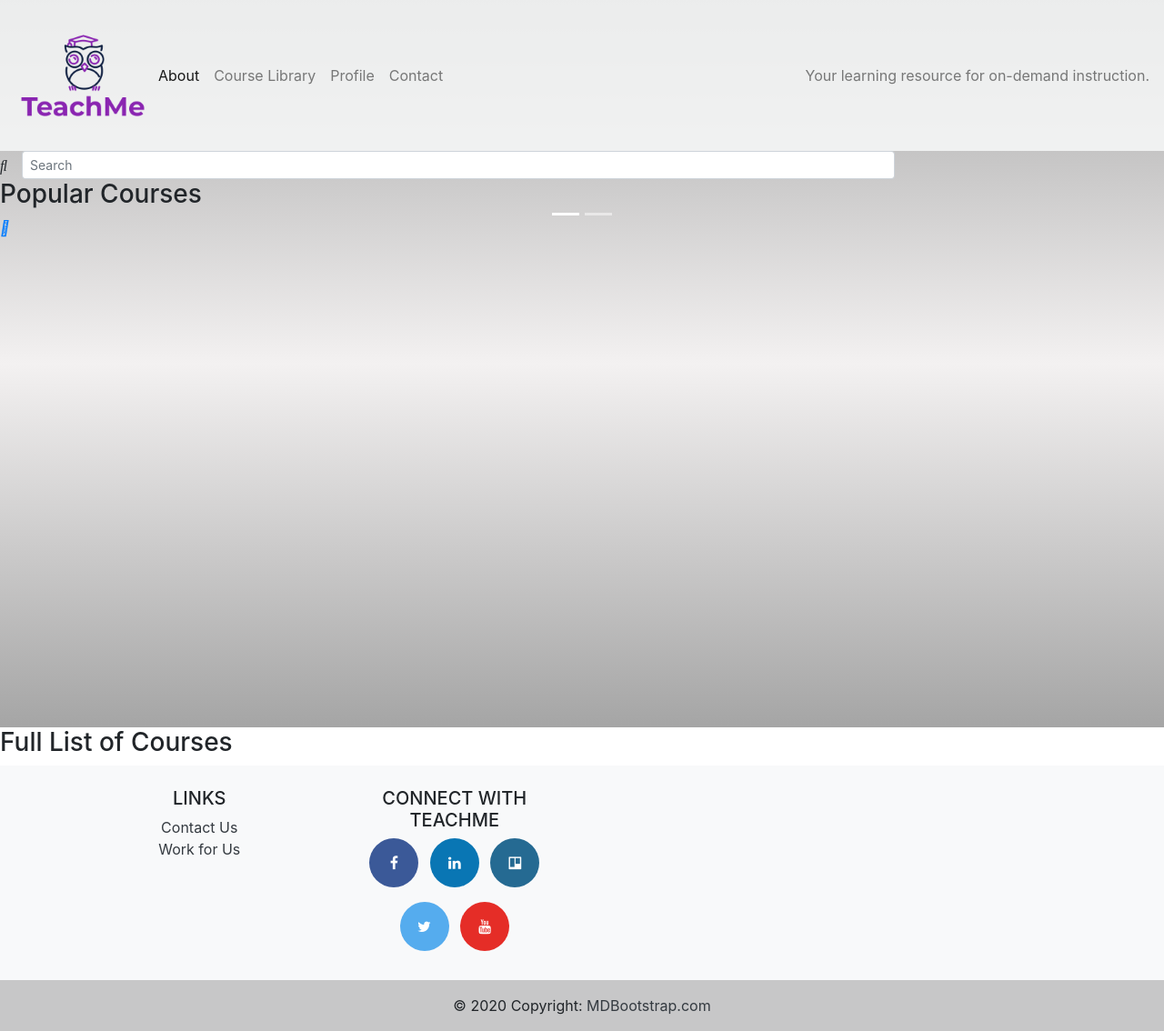
After one commit to Purposefully/TeachMe, a Django app: template lms_app/templates/course_library.html in a window 1280 px wide. The commit adds this page. Shown: the whole page at 91% size. Run offline with Django 3.2, Linux system fonts and the light colour scheme; the template is opened without the code that fills it, so the values that code supplies are empty; some libraries are stand-ins or nearby versions.

Commit message:
added course_library.html, edited index, profile & added/fixed css in static file

```diff
--- a/lms_app/static/css/style.css
+++ b/lms_app/static/css/style.css
@@ -1,7 +1,14 @@
 @import url("//maxcdn.bootstrapcdn.com/font-awesome/4.3.0/css/font-awesome.min.css");
 
-#wrapper {
+#index_wrapper {
     background-image: url("/static/img/susan-yin-2JIvboGLeho-unsplash.jpg");
+    background-size: cover;
+    vertical-align: top;
+    width: 100%;
+    height: 800px;
+}
+#other_wrapper {
+    background-image: linear-gradient(rgb(165, 165, 165), rgb(243, 241, 241), rgb(165, 165, 165));
     background-size: cover;
     vertical-align: top;
     width: 100%;
@@ -42,6 +49,11 @@
       border-style: inset;
   }
 
+  /* search bar */
+  .active-purple input[type=text] {
+    border-bottom: 1px solid #8A25B1;
+    box-shadow: 0 1px 0 0 #8A25B1;
+  }
 
 /* social media buttons in footer */
 /* source: https://codepen.io/codename065/pen/doyRNw/*/
@@ -62,8 +74,7 @@ a.btn-social,
     width: 54px;
 }
 
-.btn-social .fa,.btn-social i
-{
+.btn-social .fa,.btn-social i {
     backface-visibility: hidden;
     moz-backface-visibility: hidden;
     ms-transform: scale(1);
@@ -74,66 +85,72 @@ a.btn-social,
     webkit-transform: scale(1);
     webkit-transition: all .25s;
 }
-.btn-social:hover,.btn-social:focus
-{
+
+.btn-social:hover,.btn-social:focus {
     color: #fff;
     outline: none;
     text-decoration: none;
 }
-.btn-social:hover .fa,.btn-social:focus .fa,.btn-social:hover i,.btn-social:focus i
-{
+.btn-social:hover .fa,.btn-social:focus .fa,.btn-social:hover i,.btn-social:focus i {
     ms-transform: scale(1.3);
     o-transform: scale(1.3);
     transform: scale(1.3);
     webkit-transform: scale(1.3);
 }
 
-.btn-social.btn-sm
+.btn-social.btn-xs
 {
+    font-size: 9px;
+    height: 24px;
+    line-height: 13px;
+    margin: 6px 2px;
+    width: 24px;
+}
+/* .btn-social.btn-sm {
     font-size: 13px;
     height: 36px;
     line-height: 18px;
     margin: 6px 2px;
     width: 36px;
-}
-.btn-facebook
-{
+} */
+
+.btn-facebook {
     background-color: #3b5998;
 }
-.btn-facebook:hover
-{
+
+.btn-facebook:hover {
     background-color: #4c70ba;
+}
 
-.btn-linkedin
-{
+.btn-linkedin {
     background-color: #0976b4;
 }
-.btn-linkedin:hover
-{
+
+.btn-linkedin:hover {
     background-color: #0b96e5;
+}
 
-.btn-trello
-{
+.btn-trello {
     background-color: #256a92;
 }
-.btn-trello:hover
-{
+
+.btn-trello:hover {
     background-color: #2f88bb;
+}
 
-.btn-twitter
-{
+.btn-twitter {
     background-color: #55acee;
 }
-.btn-twitter:hover
-{
+
+.btn-twitter:hover {
     background-color: #83c3f3;
+}
 
-.btn-youtube
-{
+.btn-youtube {
     background-color: #e52d27;
 }
-.btn-youtube:hover
-{
+.btn-youtube:hover {
     background-color: #ea5955;
 }
+
 /* social media buttons end */
--- /dev/null
+++ b/lms_app/templates/course_library.html
@@ -0,0 +1,173 @@
+<!DOCTYPE html>
+<html lang="en">
+<head>
+    <meta charset="UTF-8">
+    <meta name="viewport" content="width=device-width, initial-scale=1.0">
+    <title>Course Library</title>
+    {% load static %}
+    <link rel="stylesheet" href="{% static 'css/style.css' %}">
+    <link rel="stylesheet" href="https://stackpath.bootstrapcdn.com/bootstrap/4.4.1/css/bootstrap.min.css" integrity="sha384-Vkoo8x4CGsO3+Hhxv8T/Q5PaXtkKtu6ug5TOeNV6gBiFeWPGFN9MuhOf23Q9Ifjh" crossorigin="anonymous">
+    <script src="https://code.jquery.com/jquery-3.4.1.slim.min.js" integrity="sha384-J6qa4849blE2+poT4WnyKhv5vZF5SrPo0iEjwBvKU7imGFAV0wwj1yYfoRSJoZ+n"crossorigin="anonymous"></script>
+    <script src="https://cdn.jsdelivr.net/npm/popper.js@1.16.0/dist/umd/popper.min.js" integrity="sha384-Q6E9RHvbIyZFJoft+2mJbHaEWldlvI9IOYy5n3zV9zzTtmI3UksdQRVvoxMfooAo" crossorigin="anonymous"></script>
+    <script src="https://stackpath.bootstrapcdn.com/bootstrap/4.4.1/js/bootstrap.min.js" integrity="sha384-wfSDF2E50Y2D1uUdj0O3uMBJnjuUD4Ih7YwaYd1iqfktj0Uod8GCExl3Og8ifwB6" crossorigin="anonymous"></script>
+</head>
+<body>
+    <div id="other_wrapper">
+        <nav class="navbar navbar-expand-lg navbar-light nav_transparency">
+            <img src="{% static 'img/LOGO_TeachMe_Owl.png' %}" alt="TeachMe Logo" class="img-fluid" style="max-width: 150px;">
+            <!-- <a class="navbar-brand" href="#">Navbar w/ text</a> -->
+            <button class="navbar-toggler" type="button" data-toggle="collapse" data-target="#navbarText" aria-controls="navbarText" aria-expanded="false" aria-label="Toggle navigation">
+            <span class="navbar-toggler-icon"></span>
+            </button>
+            <div class="collapse navbar-collapse" id="navbarText">
+            <ul class="navbar-nav mr-auto">
+                <li class="nav-item active">
+                    <a class="nav-link" href="#">About</a>
+                </li>
+                <li class="nav-item">
+                    <a class="nav-link" href="/library">Course Library</a>
+                </li>
+                <li class="nav-item">
+                    <a class="nav-link" href="/profile">Profile</a>
+                </li>
+                <li class="nav-item">
+                    <a class="nav-link" href="#">Contact</a>
+                </li>
+            </ul>
+            <span class="navbar-text">
+                Your learning resource for on-demand instruction.
+            </span>
+            </div>
+        </nav>
+    <!-- search bar -->
+        <form class="form-inline">
+            <i class="fas fa-search" aria-hidden="true"></i>
+            <input class="form-control form-control-sm ml-3 w-75" type="text" placeholder="Search" aria-label="Search">
+        </form>
+        <h3>Popular Courses</h3>
+    <!--Carousel Wrapper-->
+        <div id="multi-item-example" class="carousel slide carousel-multi-item" data-ride="carousel">
+    <!--Controls-->
+            <div class="controls-top">
+                <a class="btn-floating" href="#multi-item-example" data-slide="prev"><i class="fasfa-chevron-left"></i></a>
+                <a class="btn-floating" href="#multi-item-example" data-slide="next"><i class="fas fa-chevron-right"></i></a>
+            </div>
+    <!--/.Controls-->
+    <!--Indicators-->
+            <ol class="carousel-indicators">
+                <li data-target="#multi-item-example" data-slide-to="0" class="active"></li>
+                <li data-target="#multi-item-example" data-slide-to="1"></li>
+            </ol>
+    <!--/.Indicators-->
+    {% for course in Course %}
+    <!--Slides-->
+            <div class="carousel-inner" role="listbox">
+        <!--First slide-->
+                <div class="carousel-item active">
+                    <div class="col-md-3" style="float:left">
+                        <div class="card mb-2">
+                            <img class="card-img-top"
+                            src="{{course.thumbnail}}" alt="course image">
+                            <div class="card-body">
+                                <h4 class="card-title">{{course.title}}</h4>
+                                <p class="card-text">{{course.description}}</p>
+                                <a class="btn btn-light" href="/video/{{course_id}}">Visit Course Page</a>
+                            </div>
+                        </div>
+                    </div>
+                    <div class="col-md-3" style="float:left">
+                        <div class="card mb-2">
+                            <img class="card-img-top"
+                            src="{{course.thumbnail.next}}" alt="course image">
+                            <!-- No idea if this .next stuff will work. I think we need another view to direct it to move to the next course_id? -->
+                            <div class="card-body">
+                                <h4 class="card-title">{{course.title.next}}</h4>
+                                <p class="card-text">{{course.description.next}}</p>
+                                <a class="btn btn-light" href="/video/{{course_id.next}}">Visit Course Page</a>
+                            </div>
+                        </div>
+                    </div>
+                    <div class="col-md-3" style="float:left">
+                        <div class="card mb-2">
+                            <img class="card-img-top"
+                            src="{{course.thumbnail.next}}" alt="course image">
+                            <!-- No idea if this .next stuff will work. I think we need another view to direct it to move to the next course_id? -->
+                            <div class="card-body">
+                                <h4 class="card-title">{{course.title.next}}</h4>
+                                <p class="card-text">{{course.description.next}}</p>
+                                <a class="btn btn-light" href="/video/{{course_id.next}}">Visit Course Page</a>
+                            </div>
+                        </div>
+                    </div>
+                    <div class="col-md-3" style="float:left">
+                        <div class="card mb-2">
+                            <img class="card-img-top"
+                            src="{{course.thumbnail.next}}" alt="course image">
+                            <!-- No idea if this .next stuff will work. I think we need another view to direct it to move to the next course_id? -->
+                            <div class="card-body">
+                                <h4 class="card-title">{{course.title.next}}</h4>
+                                <p class="card-text">{{course.description.next}}</p>
+                                <a class="btn btn-light" href="/video/{{course_id.next}}">Visit Course Page</a>
+                            </div>
+                        </div>
+                    </div>
+            </div>
+            {% endfor %}
+        </div>
+            <!--/.Slides-->
+    </div>
+    <!--/.Carousel Wrapper-->
+    </div>
+    <h3>Full List of Courses</h3>
+<!-- we probably need a way to alphabetize by title. This page has some good info. Looks like you just add a meta class for the key you want it sorted by? https://stackoverflow.com/questions/6540032/sorting-related-items-in-a-django-template  OR in views, this might work?? all_videos = video.objects.all().order_by('title')-->
+    {% for course in Courses %}
+        {% if forloop.first %}<div class="row">{% endif %}
+            <div class="col-xs-4">
+                <a href="/video/{{course_id}}">{{ course.title }}</a>
+            </div>
+        {% if forloop.counter|divisibleby:3 %}</div><div class="row">{% endif %}
+        {% if forloop.last %}</div>{% endif %}
+    {% endfor %}
+    <footer class="bg-light text-center text-lg-start">
+        <!-- Grid container -->
+        <div class="container p-4">
+          <!--Grid row-->
+          <div class="row">
+            <!--Grid column-->
+            <div class="col-lg-3 col-md-6 mb-4 mb-md-0">
+              <h5 class="text-uppercase">Links</h5>
+
+              <ul class="list-unstyled mb-0">
+                <li>
+                  <a href="#!" class="text-dark">Contact Us</a>
+                </li>
+                <li>
+                  <a href="#!" class="text-dark">Work for Us</a>
+                </li>
+              </ul>
+            </div>
+            <!--Grid column-->
+            <div class="col-lg-3 col-md-6 mb-4 mb-md-0">
+              <h5 class="text-uppercase mb-0">Connect with TeachMe</h5>
+              <a href="http://scripteden.com/download/eden-ui/" target="_blank" class="btn-social btn-facebook"><i class="fa fa-facebook"></i></a>
+              <a href="http://scripteden.com/download/eden-ui/" target="_blank" class="btn-social btn-linkedin"><i class="fa fa-linkedin"></i></a>
+              <a href="http://scripteden.com/download/eden-ui/" target="_blank" class="btn-social btn-trello"><i class="fa fa-trello"></i></a>
+              <a href="http://scripteden.com/download/eden-ui/" target="_blank" class="btn-social btn-twitter"><i class="fa fa-twitter"></i></a>
+              <a href="http://scripteden.com/download/eden-ui/" target="_blank" class="btn-social btn-youtube"><i class="fa fa-youtube"></i></a>
+            </div>
+            <!--Grid column-->
+          </div>
+          <!--Grid row-->
+        </div>
+        <!-- Grid container -->
+
+        <!-- Copyright -->
+        <div class="text-center p-3" style="background-color: rgba(0, 0, 0, 0.2)">
+          © 2020 Copyright:
+          <a class="text-dark" href="https://mdbootstrap.com/">MDBootstrap.com</a>
+        </div>
+        <!-- Copyright -->
+      </footer>
+    <!-- /page wrapper -->
+</body>
+</html>
```
Also changed, not shown: lms_app/templates/index.html (+26 -39 lines), lms_app/templates/profile.html (+55 -10 lines).
